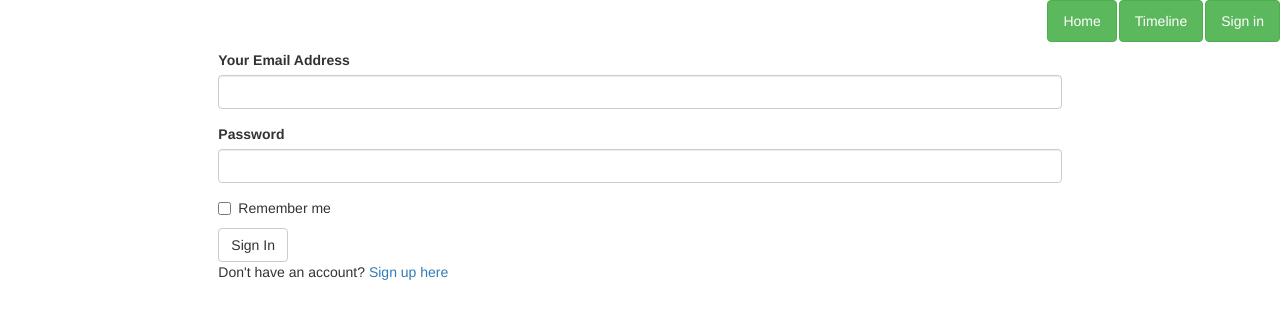
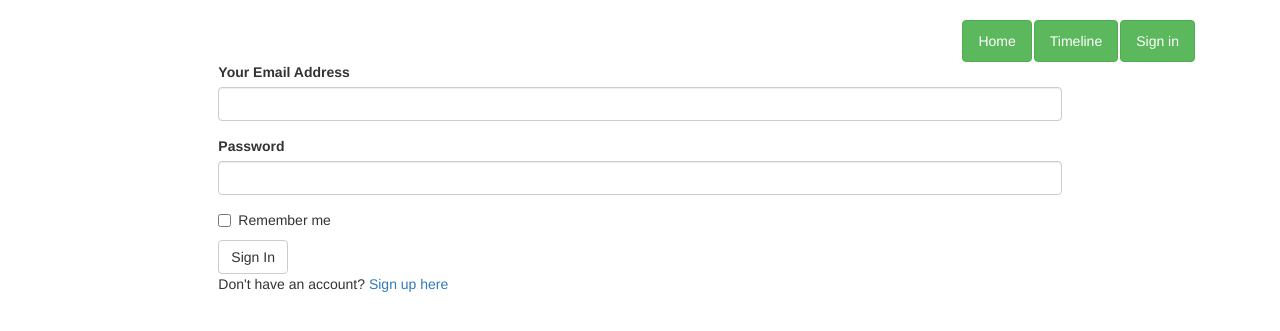
Before and after one commit to RisperAkinyi/PitchBlog, a Flask app: page /authenticate/login in a window 1280 px wide. Shown: the top 331 px of the page. Run offline with Flask 2, Linux system fonts and the light colour scheme; some libraries are stand-ins or nearby versions.

```diff
--- a/app/templates/navbar.html
+++ b/app/templates/navbar.html
@@ -9,9 +9,9 @@
             </button>
             <a class="navbar-brand" href="app/static/images/bestpitch.png">  </a>
         </div>
-        <div class="nav navbar-nav navbar-right">
+        <div class="nav navbar-nav navbar-right" style="margin-top: 20px; margin-right: 70px;">
             <ul class="nav nav-pills nav-fill">
-                <li class="nav-item" style="font-size: 100px;" >
+                <li class="nav-item" >
                     <a class="btn btn-success" href="/">Home</a>
                 </li>
                 <li class="nav-item">
```
